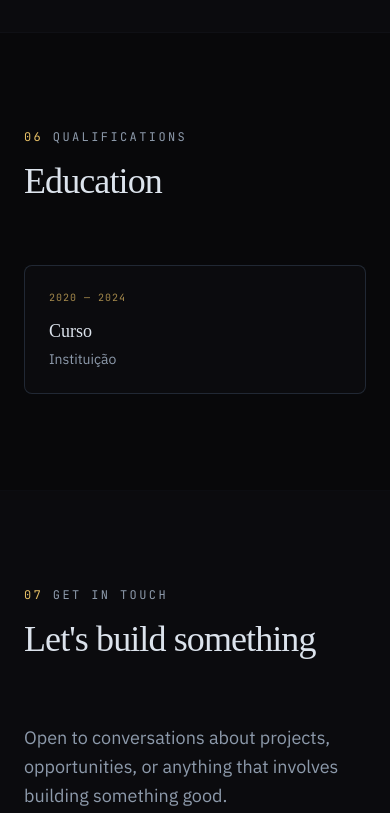
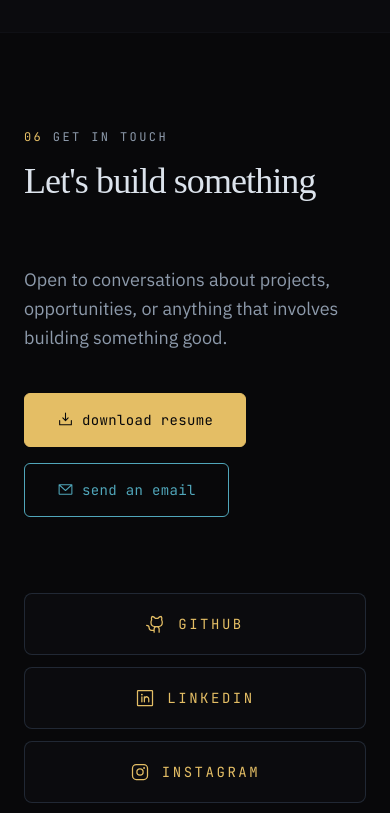
Before and after one commit to gabi-gms/myportfolio, a React (Vite) app: page / in a window 390 px wide. Shown: the part 7380-8193 px from the top of the page. Built offline with nearby package versions, Linux system fonts and the light colour scheme; a web font is replaced by a local one.

Commit message:
feat: removing education section from MVP

```diff
--- a/src/App.tsx
+++ b/src/App.tsx
@@ -8,7 +8,7 @@ import { ui, techs, projects } from './data/content';
 
 import About from './sections/About';
 import TechStack from './sections/TechStack';
-import Education from './sections/Education';
+// import Education from './sections/Education';
 import Experience from './sections/Experience';
 import Interests from './sections/Interests';
 import Contact from './sections/Contact';
@@ -50,12 +50,12 @@ export default function App() {
           <Interests />
         </Section>
 
-        <Section id="education" index="06" eyebrow={ui.eyebrows.education} title={ui.sectionTitles.education} path="./education"
+        {/* <Section id="education" index="06" eyebrow={ui.eyebrows.education} title={ui.sectionTitles.education} path="./education"
         >
           <Education />
-        </Section>
+        </Section>   */}
 
-        <Section id="contact" index="07" eyebrow={ui.eyebrows.contact} title={ui.sectionTitles.contact} path="./contact" raised>
+        <Section id="contact" index="06" eyebrow={ui.eyebrows.contact} title={ui.sectionTitles.contact} path="./contact" >
           <Contact />
         </Section>
       </main>
--- a/src/components/Footer.tsx
+++ b/src/components/Footer.tsx
@@ -8,7 +8,7 @@ export default function Footer() {
     const year = new Date().getFullYear();
 
   return (
-    <footer className="border-t border-edge/20 py-10">
+    <footer className="py-10">
       <div className="mx-auto flex max-w-shell flex-col items-center gap-8 px-6 text-center sm:flex-row sm:justify-between sm:text-left lg:px-10">
         <p className="flex items-center justify-center gap-2.5 font-mono text-xs text-moon-muted/70 sm:justify-start">
           <span className="relative flex h-1.5 w-1.5" aria-hidden="true">
--- a/src/data/content.ts
+++ b/src/data/content.ts
@@ -6,7 +6,7 @@ import type {
   InterestItem,
   Social,
 } from './types';
-import { PiRocket, PiAtom, PiBooks, PiCamera, PiGithubLogo, PiLinkedinLogo, PiInstagramLogo, PiYoutubeLogo, PiCoffee, PiRepeat, PiBrain, } from 'react-icons/pi';
+import { PiRocket, PiAtom, PiBooks, PiCamera, PiGithubLogo, PiLinkedinLogo, PiInstagramLogo, PiYoutubeLogo, PiCoffee, PiRepeat, PiBrain, PiGraduationCap, PiCertificate, PiCpu, PiChartLine} from 'react-icons/pi';
 import {
   SiAngular, SiReact, SiNextdotjs, SiTypescript, SiJavascript,
   SiHtml5, SiCss, SiTailwindcss,
@@ -186,9 +186,29 @@ export const projects: ProjectItem[] = [
 
 export const education: EducationItem[] = [
   {
-    degree: 'Curso',
-    institution: 'Instituição',
-    period: '2020 — 2024',
+    degree: 'Technologist in Data Science',
+    institution: 'Cruzeiro do Sul Virtual',
+    period: '2026 — present',
+    icon: PiChartLine,
+    current: true,
+  },
+  {
+    degree: 'Microelectronics Residency',
+    institution: 'CI Inovador — UFRGS / Softex',
+    period: '2024 — 2025',
+    icon: PiCpu,
+  },
+  {
+    degree: 'BSc in Information Systems',
+    institution: 'Universidade de Uberaba',
+    period: '2017 — 2024',
+    icon: PiGraduationCap,
+  },
+  {
+    degree: 'AI Specialist Track',
+    institution: 'Santander Digital Immersion',
+    period: '2026',
+    icon: PiCertificate,
   },
 ];
 
--- a/src/data/navigation.ts
+++ b/src/data/navigation.ts
@@ -9,6 +9,6 @@ export const navItems: NavItem[] = [
   { id: 'tech',       label: 'Toolkit' },
   { id: 'experience', label: 'Experience' },
   { id: 'interests',  label: 'Interests' },
-  { id: 'education',  label: 'Education' },
+  // { id: 'education',  label: 'Education' },
   { id: 'contact',    label: 'Contact' },
 ];
--- a/src/data/types.ts
+++ b/src/data/types.ts
@@ -30,6 +30,8 @@ export interface EducationItem {
   degree: string;
   institution: string;
   period: string;
+  icon: IconType;
+  current?: boolean;
   note?: string;
 }
 
--- a/src/sections/Education.tsx
+++ b/src/sections/Education.tsx
@@ -2,22 +2,38 @@ import { education } from '../data/content';
 
 export default function Education() {
   return (
-    <ul className="grid gap-5 md:grid-cols-2">
-      {education.map((item) => (
+    <ul className="grid gap-4 md:grid-cols-2">
+      {education.map(({ icon: Icon, degree, institution, period, current, note }) => (
         <li
-          key={`${item.institution}-${item.period}`}
-          className="rounded-lg border border-edge/60 bg-surface p-6 transition-colors hover:border-edge"
+          key={`${institution}-${period}`}
+          className="group flex gap-5 rounded-lg border border-edge/60 bg-surface p-6 transition-colors hover:border-secondary/30"
         >
-          <p className="font-mono text-[10px] tracking-widest text-luna/70">
-            {item.period}
-          </p>
-          <h3 className="mt-3 font-display text-lg">{item.degree}</h3>
-          <p className="mt-1 text-sm text-moon-muted">{item.institution}</p>
-          {item.note && (
-            <p className="mt-3 text-sm leading-relaxed text-moon-muted">
-              {item.note}
+          <Icon
+            className="mt-1 shrink-0 text-3xl text-luna transition-all duration-400 group-hover:scale-120 group-hover:text-secondary"
+            aria-hidden="true"
+          />
+
+          <div>
+            <p className="flex items-center gap-2 font-mono text-[10px] tracking-widest text-luna/70">
+              {current && (
+                <span className="relative flex h-1.5 w-1.5" aria-hidden="true">
+                  <span className="absolute inline-flex h-full w-full rounded-full bg-secondary opacity-60 motion-safe:animate-ping" />
+                  <span className="relative inline-flex h-1.5 w-1.5 rounded-full bg-secondary" />
+                </span>
+              )}
+              {period}
             </p>
-          )}
+
+            <h3 className="mt-3 font-display text-lg text-luna transition-colors group-hover:text-secondary">
+              {degree}
+            </h3>
+
+            <p className="mt-1 text-sm text-moon-muted">{institution}</p>
+
+            {note && (
+              <p className="mt-3 text-sm leading-relaxed text-moon-muted">{note}</p>
+            )}
+          </div>
         </li>
       ))}
     </ul>
```
